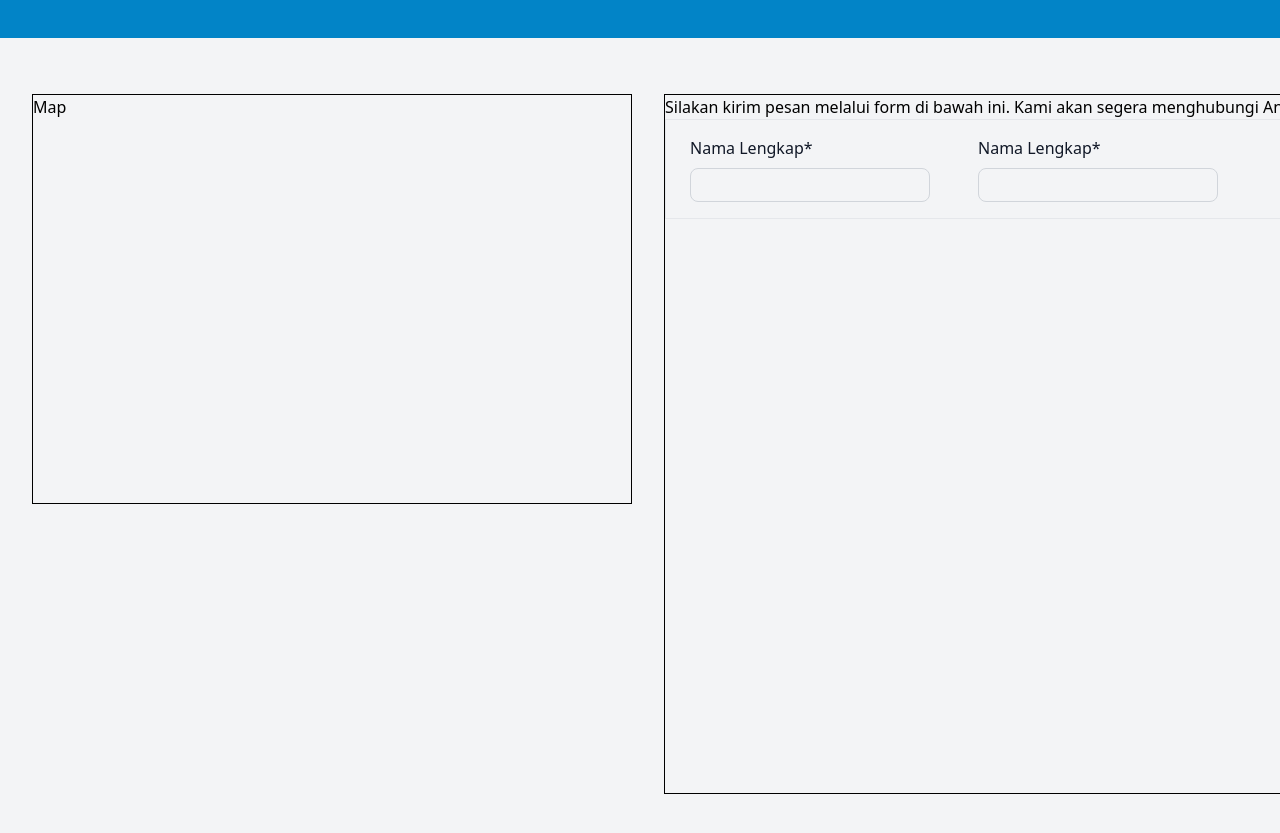
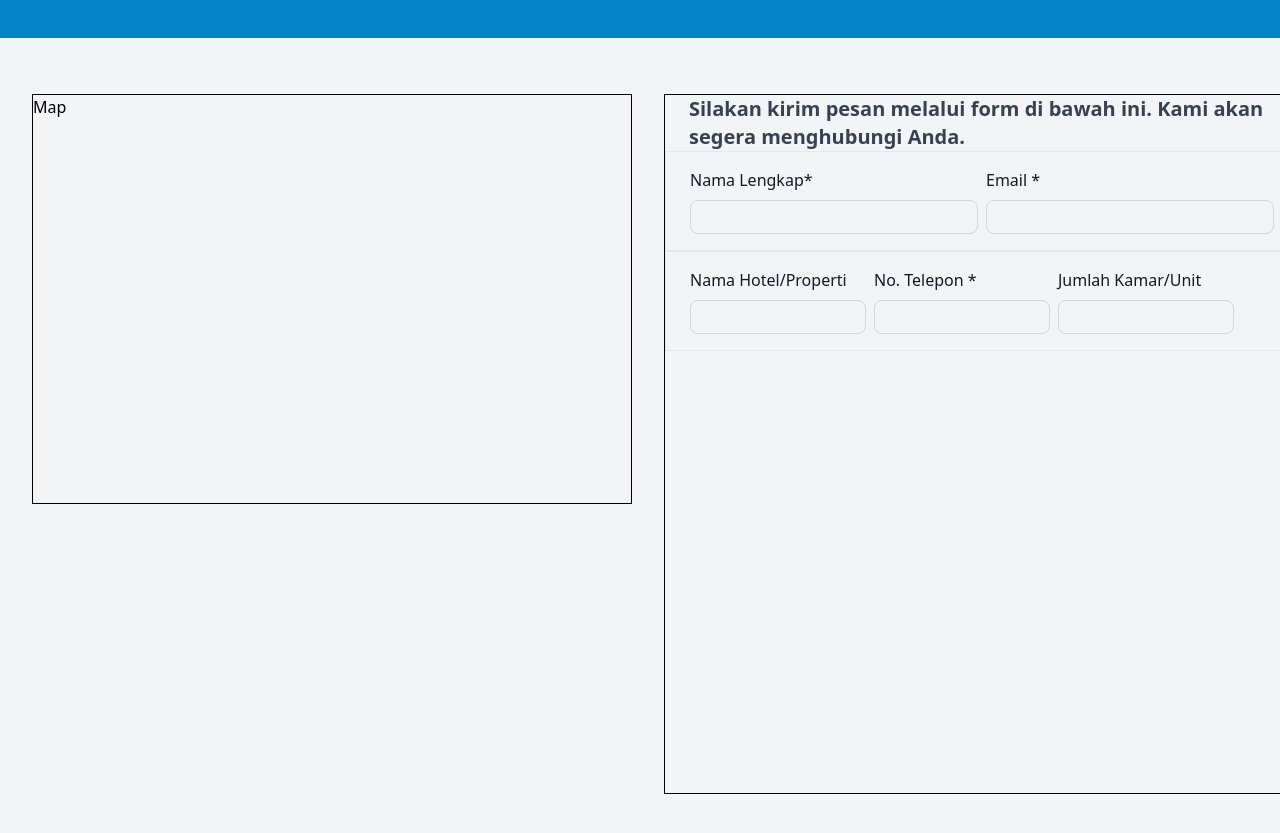
Before and after one commit to rey5kusuma/website-kedua, a Next.js app: page /contact in a window 1280 px wide. Shown: the part 1114-1947 px from the top of the page. Built offline with nearby package versions, Linux system fonts and the light colour scheme.

Commit message:
1 file modified

```diff
--- a/pages/contact.js
+++ b/pages/contact.js
@@ -145,12 +145,12 @@ export default function Contact() {
             Map
           </div>
           <div className="border border-black h-[700px] w-[650px] mt-14 my-6 mx-8">
-            <h1 className="">
+            <h1 className="text-xl font-bold text-gray-700 mx-6">
               Silakan kirim pesan melalui form di bawah ini. Kami akan segera
               menghubungi Anda.
             </h1>
             <div className="border flex flex-row w-full">
-              <div className="my-4 mx-6 w-60">
+              <div className="my-4 ml-6 w-72">
                 <label
                   for="small-input"
                   className="block mb-2 text-l text-gray-900"
@@ -163,12 +163,53 @@ export default function Contact() {
                   className="block w-full p-2 text-gray-900 border border-gray-300 rounded-lg bg-gray-100 sm:text-xs"
                 />
               </div>
-              <div className="mt-4 ml-6 w-60">
+              <div className="mt-4 ml-2 w-72">
                 <label
                   for="small-input"
                   className="block mb-2 text-l text-gray-900"
                 >
-                  Nama Lengkap*
+                  Email *
+                </label>
+                <input
+                  type="text"
+                  id="small-input"
+                  className="block w-full p-2 text-gray-900 border border-gray-300 rounded-lg bg-gray-100 sm:text-xs"
+                />
+              </div>
+            </div>
+            <div className="border flex flex-row w-full">
+              <div className="my-4 ml-6 w-44">
+                <label
+                  for="small-input"
+                  className="block mb-2 text-l text-gray-900"
+                >
+                  Nama Hotel/Properti
+                </label>
+                <input
+                  type="text"
+                  id="small-input"
+                  className="block w-full p-2 text-gray-900 border border-gray-300 rounded-lg bg-gray-100 sm:text-xs"
+                />
+              </div>
+              <div className="mt-4 ml-2 w-44">
+                <label
+                  for="small-input"
+                  className="block mb-2 text-l text-gray-900"
+                >
+                  No. Telepon *
+                </label>
+                <input
+                  type="text"
+                  id="small-input"
+                  className="block w-full p-2 text-gray-900 border border-gray-300 rounded-lg bg-gray-100 sm:text-xs"
+                />
+              </div>
+              <div className="mt-4 ml-2 w-44">
+                <label
+                  for="small-input"
+                  className="block mb-2 text-l text-gray-900"
+                >
+                  Jumlah Kamar/Unit
                 </label>
                 <input
                   type="text"
```
